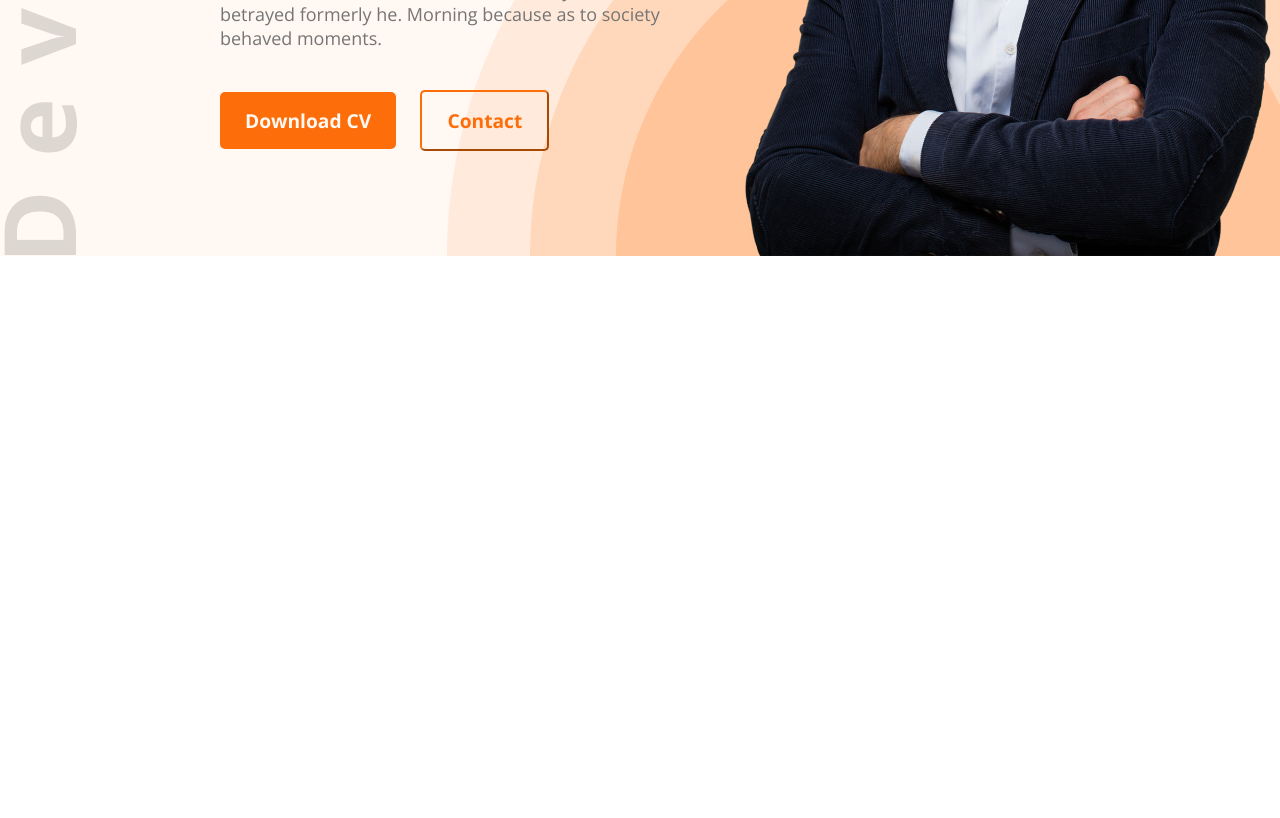
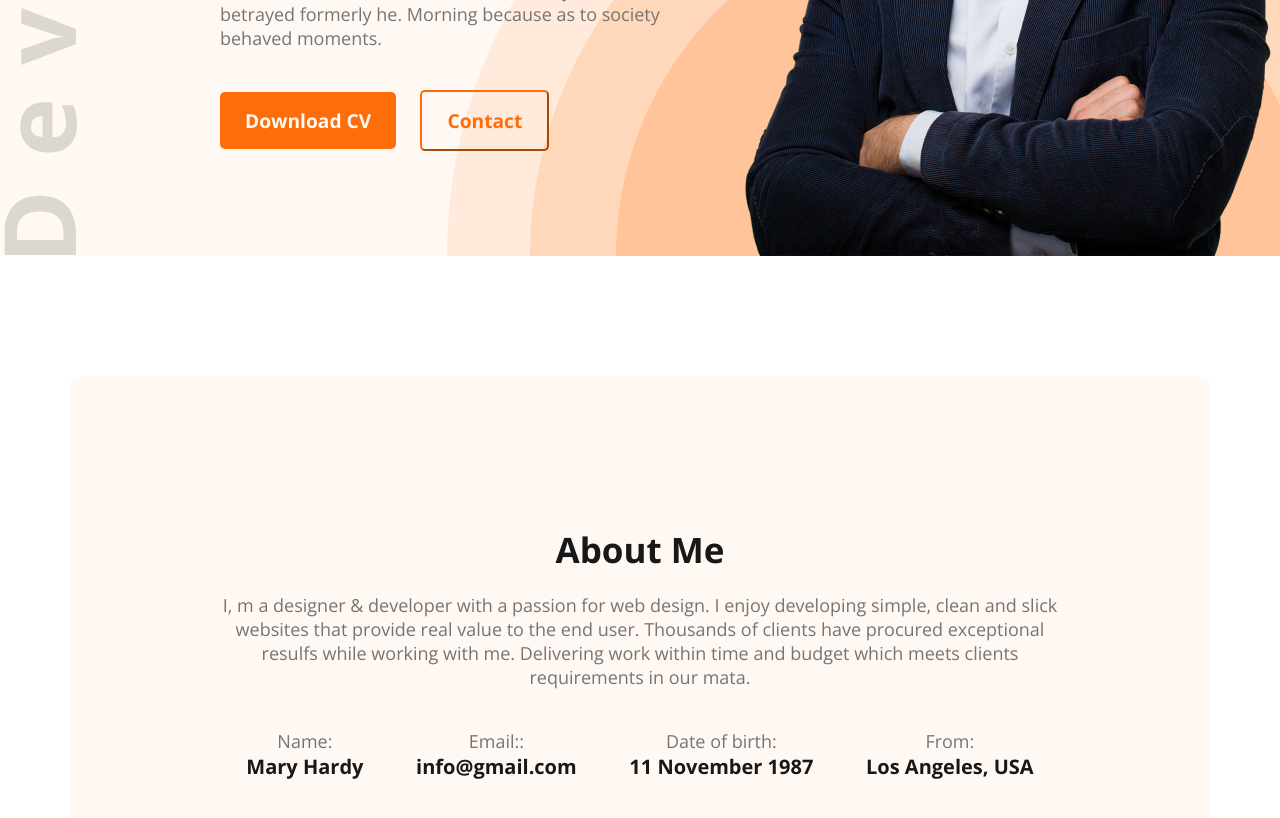
Before and after one commit to rahatflr/portfolio-webdev, a plain HTML site: page index.html in a window 1280 px wide. Shown: the part 537-1355 px from the top of the page. Before the commit the page ends 800 px from the top, so only its background shows below. Drawn offline with nearby package versions, Linux system fonts and the light colour scheme.

Commit message:
about me section added

```diff
--- a/Styles/style.css
+++ b/Styles/style.css
@@ -129,3 +129,58 @@ nav ul li a {
     border-color: #FD6E0A;
 
 }
+
+
+/* text classes */
+
+
+
+
+/* About me */
+
+#about-me{
+    margin: 120px auto;
+
+}
+
+.about-me-main{
+    border-radius: 10px;
+    text-align: center;
+    background-color: var(--light);
+    padding: 130px 150px ;
+}
+
+
+
+.abt-me-h2{
+    color: var(--text-dark);
+    font-size: 35px;
+    font-weight: 700;
+    padding: 20px 0;
+}
+
+.abt-me-p{
+    padding-bottom: 40px;
+    color: var(--text-dark-three);
+    font-size: 18px;
+    font-weight: 400;
+}
+
+
+.card-container{
+    display: flex;
+    justify-content: space-around;
+}
+
+.card-p{
+    color: var(--text-dark-three);
+    font-size: 18px;
+    font-weight: 400;
+}
+
+.card-h2{
+    color: var(--text-dark);
+    font-size: 20px;
+    font-weight: 700;
+
+}
--- a/index.html
+++ b/index.html
@@ -33,7 +33,37 @@
     </header>
     <!-- Main Start -->
     <main>
+        <section id="about-me" class="container">
+            <div class="about-me-main">
+                <div class="about-me-text">
+                    <h2 class="abt-me-h2">About Me</h2>
+                    <p class="abt-me-p">I, m a designer & developer with a passion for web design. I enjoy developing
+                        simple, clean and slick websites that provide real value to the end user. Thousands of clients
+                        have procured exceptional resulfs while working with me. Delivering work within time and budget
+                        which meets clients requirements in our mata.</p>
+                </div>
+                <div class="card-container">
+                    <div class="about-me-cards-main">
+                        <p class="card-p">Name:</p>
+                        <h2 class="card-h2">Mary Hardy</h2>
+                    </div>
+                    <div class="about-me-cards-main">
+                        <p class="card-p">Email::</p>
+                        <h2 class="card-h2">info@gmail.com</h2>
+                    </div>
+                    <div class="about-me-cards-main">
+                        <p class="card-p">Date of birth:</p>
+                        <h2 class="card-h2">11 November 1987</h2>
+                    </div>
+                    <div class="about-me-cards-main">
+                        <p class="card-p">From:</p>
+                        <h2 class="card-h2">Los Angeles, USA</h2>
+                    </div>
+                </div>
 
+            </div>
+
+        </section>
     </main>
     <!-- Footer Start -->
     <footer>
```
